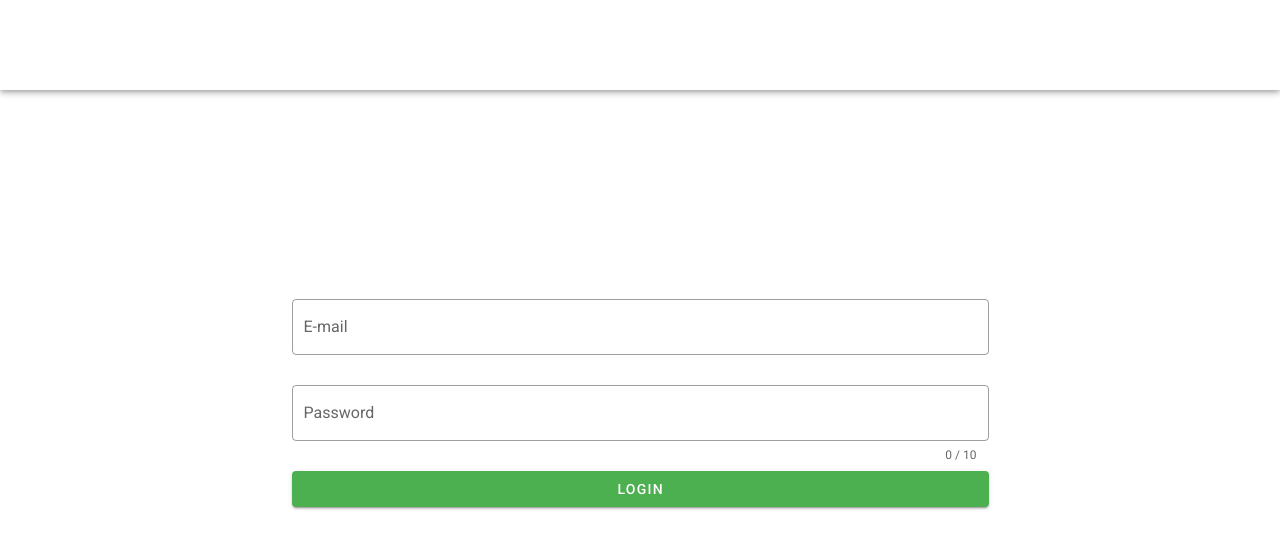
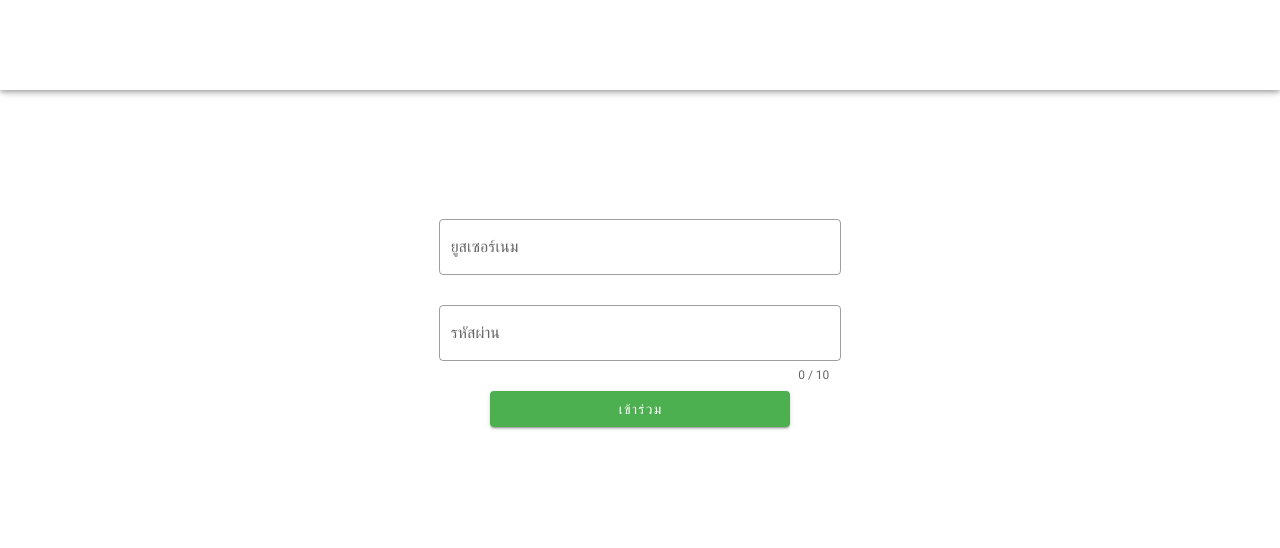
Before and after one commit to apisit08/green_v1, a Vue app: page / in a window 1280 px wide. Shown: the top 548 px of the page. Built offline with nearby package versions, Linux system fonts and the light colour scheme.

Commit message:
update login page

```diff
--- a/src/App.vue
+++ b/src/App.vue
@@ -1,7 +1,5 @@
 <template>
-<v-container>
   <v-app>
-    <v-container>
     <v-app-bar
       app
       color="white"
@@ -22,14 +20,10 @@
 
       <v-spacer></v-spacer>
     </v-app-bar>
-    </v-container>
     <v-content>
       <router-view/>
     </v-content>
   </v-app>
-
-</v-container>
-
 </template>
 
 <script>
--- a/src/components/login.vue
+++ b/src/components/login.vue
@@ -1,18 +1,19 @@
 <template>
 <v-container fluid>
     <v-row>
-        <v-col></v-col>
-        <v-col >
+        <v-col cols="4"></v-col>
+        <v-col cols="4">
     <v-img
       class="white--text align-end"
       src="../assets/oneconflogo.png"
     >
     </v-img>
+    <br>
           <form>
     <v-text-field
       v-model="email"
       :error-messages="emailErrors"
-      label="E-mail"
+      label="ยูสเซอร์เนม"
       outlined
       required
       @input="$v.email.$touch()"
@@ -22,17 +23,20 @@
       v-model="passwords"
       :error-messages="nameErrors"
       :counter="10"
-      label="Password"
+      label="รหัสผ่าน"
       outlined
       required
       @input="$v.passwords.$touch()"
       @blur="$v.passwords.$touch()"
     ></v-text-field>
-
-    <v-btn block class="mr-4" color="success" @click="chklogin()">login</v-btn>
+      <v-row>
+        <v-col cols="12" class="text-center">
+            <v-btn width="300" color="success" @click="chklogin()">เข้าร่วม</v-btn>
+        </v-col>
+      </v-row>
   </form>
         </v-col>
-        <v-col></v-col>
+        <v-col cols="4"></v-col>
     </v-row>
 </v-container>
 
```
